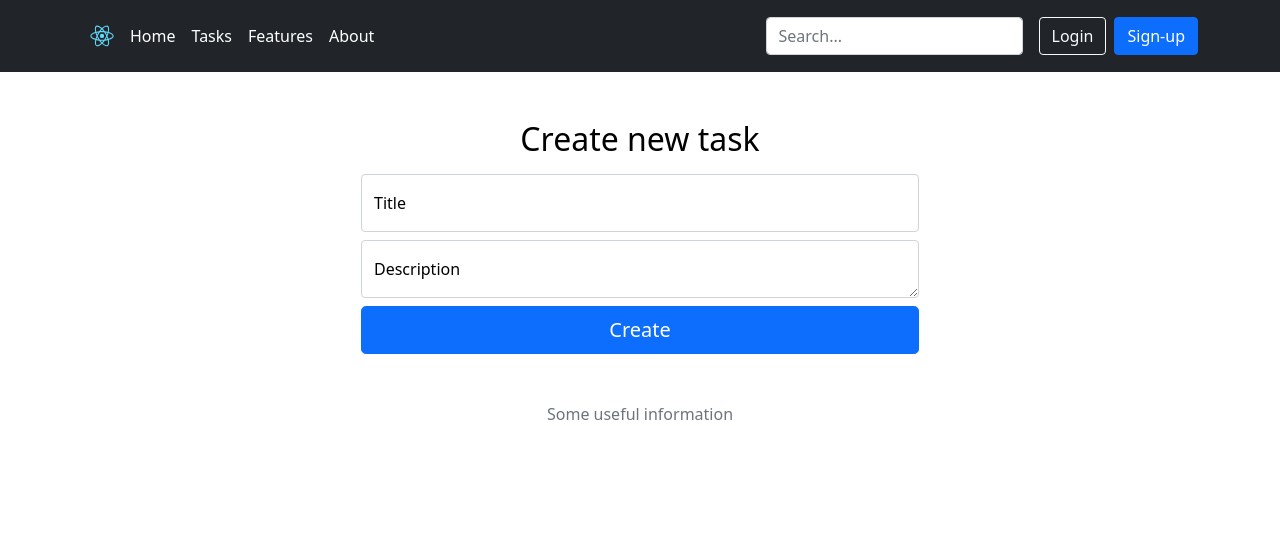
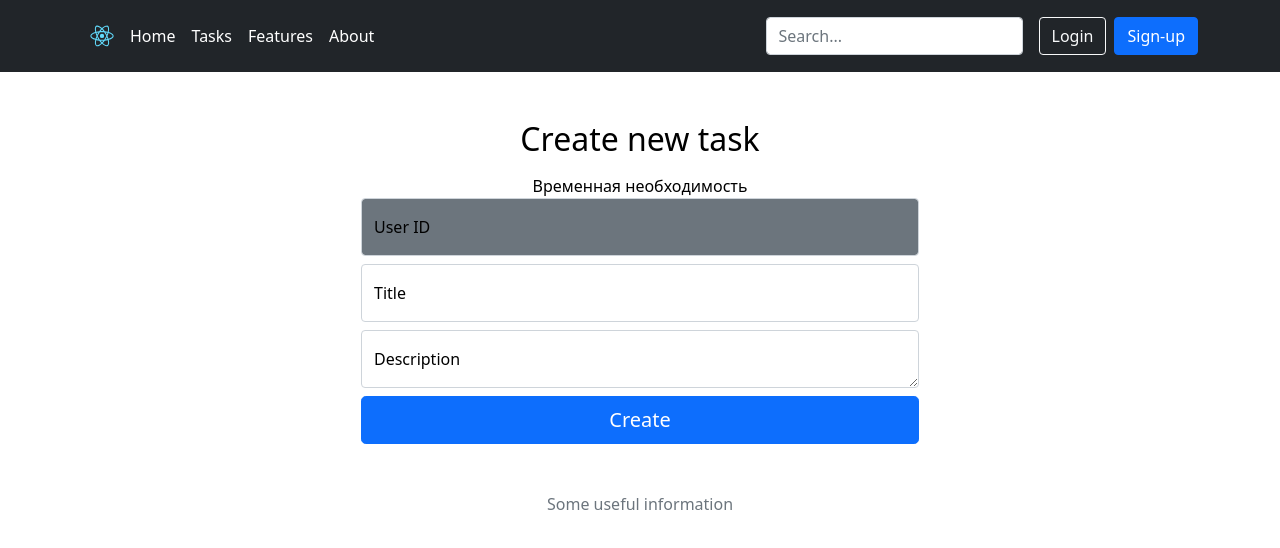
Before and after one commit to endoresur/ToDoList, a React (Create React App) app in the folder frontend/: page /todo-create in a window 1280 px wide. Shown: the top 548 px of the page. Built offline with nearby package versions, Linux system fonts and the light colour scheme.

Commit message:
Added a way to extract data from a form

```diff
--- a/frontend/src/components/TodoCreate.jsx
+++ b/frontend/src/components/TodoCreate.jsx
@@ -5,31 +5,53 @@ class TodoCreate extends React.Component {
     constructor(props) {
         super(props);
         this.state = {
-            userId: 1,
+            userId: "",
             newTitle: "",
             newDescription: ""
         };
 
         this.handleInputChange = this.handleInputChange.bind(this);
+        this.handleSubmit = this.handleSubmit.bind(this);
     }
 
     handleInputChange(event) {
+        const target = event.target;
+        const value = target.value;
+        const name = target.name;
 
+        this.setState({[name]: value})
+    }
+
+    handleSubmit(event) {
+        alert(this.state.userId + " " + this.state.newTitle + " " + this.state.newDescription);
+        event.preventDefault();
     }
 
     render() {
         return (
             <div className="text-center">
                 <Container className="align-content-center mt-5">
-                    <Form className="mx-auto w-50">
+                    <Form className="mx-auto w-50" onSubmit={this.handleSubmit}>
                         <h1 className="h2 mb-3 fw-normal">Create new task</h1>
 
+                        <label>Временная необходимость</label>
                         <div className="form-floating mb-2">
-                                <input className="form-control" placeholder="Title"/>
+                            <input className="form-control bg-secondary" placeholder="User ID"
+                                type="text" name="userId"
+                                   value={this.state.userId} onChange={this.handleInputChange}/>
+                            <label htmlFor="floatingUserId">User ID</label>
+                        </div>
+
+                        <div className="form-floating mb-2">
+                            <input className="form-control" placeholder="Title"
+                                type="text" name="newTitle"
+                                   value={this.state.newTitle} onChange={this.handleInputChange}/>
                             <label htmlFor="floatingTitle">Title</label>
                         </div>
                         <div className="form-floating mb-2">
-                                <textarea className="form-control" placeholder="Description"/>
+                            <textarea className="form-control" placeholder="Description"
+                                name="newDescription"
+                                      value={this.state.newDescription} onChange={this.handleInputChange}/>
                             <label htmlFor="floatingDescription">Description</label>
                         </div>
 
```
Lines whose indentation alone changed are shown as unchanged.
